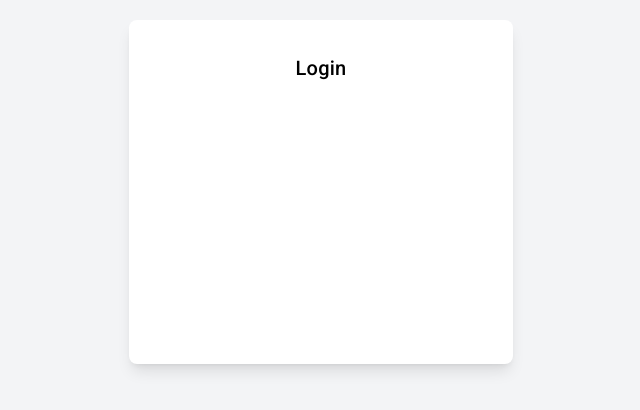
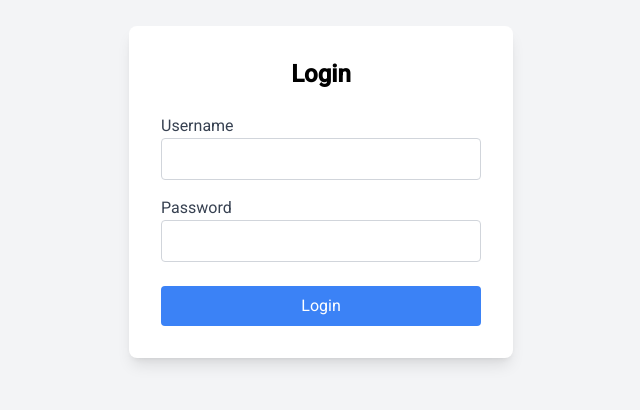
Before and after one commit to theangelmorante/venbo-test-front, an Angular app: page /login in a window 1280 px wide. Shown: the part 208-618 px from the top of the page, without its empty margins (319-959 px from the left). Built offline with nearby package versions, Linux system fonts and the light colour scheme.

Commit message:
feat: init client components

```diff
--- a/angular.json
+++ b/angular.json
@@ -25,7 +25,6 @@
               "src/assets"
             ],
             "styles": [
-              "@angular/material/prebuilt-themes/purple-green.css",
               "src/styles.css"
             ],
             "scripts": [],
--- a/package.json
+++ b/package.json
@@ -11,13 +11,10 @@
   },
   "private": true,
   "dependencies": {
-    "@angular/animations": "^17.3.0",
-    "@angular/cdk": "^17.3.10",
     "@angular/common": "^17.3.0",
     "@angular/compiler": "^17.3.0",
     "@angular/core": "^17.3.0",
     "@angular/forms": "^17.3.0",
-    "@angular/material": "^17.3.10",
     "@angular/platform-browser": "^17.3.0",
     "@angular/platform-browser-dynamic": "^17.3.0",
     "@angular/platform-server": "^17.3.0",
--- /dev/null
+++ b/src/app/components/clients/clients.component.html
@@ -0,0 +1 @@
+<p>clients works!</p>
--- a/src/app/components/login/login.component.html
+++ b/src/app/components/login/login.component.html
@@ -2,23 +2,28 @@
   <div class="bg-white p-8 rounded-lg shadow-lg w-96">
     <h2 class="text-2xl font-semibold mb-6 text-center">Login</h2>
     <form [formGroup]="loginForm" (ngSubmit)="onSubmit()">
-      <mat-form-field appearance="outline" class="w-full mb-4">
-        <mat-label>Username</mat-label>
-        <input matInput formControlName="username" required>
-        <mat-error *ngIf="loginForm.controls['username'].invalid && loginForm.controls['username'].touched">
+      <div *ngIf="errorMessage" class="text-red-600 text-sm mb-4">
+        {{ errorMessage }}
+      </div>
+      <div class="mb-4">
+        <label for="username" class="block text-gray-700">Username</label>
+        <input id="username" formControlName="username" required class="w-full px-3 py-2 border border-gray-300 rounded focus:outline-none focus:ring-2 focus:ring-blue-500">
+        <div *ngIf="loginForm.controls['username'].invalid && loginForm.controls['username'].touched" class="text-red-600 text-sm">
           Username is required
-        </mat-error>
-      </mat-form-field>
+        </div>
+      </div>
 
-      <mat-form-field appearance="outline" class="w-full mb-6">
-        <mat-label>Password</mat-label>
-        <input matInput type="password" formControlName="password" required>
-        <mat-error *ngIf="loginForm.controls['password'].invalid && loginForm.controls['password'].touched">
+      <div class="mb-6">
+        <label for="password" class="block text-gray-700">Password</label>
+        <input id="password" type="password" formControlName="password" required class="w-full px-3 py-2 border border-gray-300 rounded focus:outline-none focus:ring-2 focus:ring-blue-500">
+        <div *ngIf="loginForm.controls['password'].invalid && loginForm.controls['password'].touched" class="text-red-600 text-sm">
           Password is required
-        </mat-error>
-      </mat-form-field>
+        </div>
+      </div>
 
-      <button mat-raised-button color="primary" type="submit" class="w-full" [disabled]="loginForm.invalid">Login</button>
+      <button type="submit" class="w-full bg-blue-500 text-white py-2 rounded hover:bg-blue-600">
+        Login
+      </button>
     </form>
   </div>
 </div>
--- a/src/app/components/login/login.component.ts
+++ b/src/app/components/login/login.component.ts
@@ -2,10 +2,6 @@ import { Component, OnInit } from '@angular/core';
 import { FormBuilder, FormGroup, Validators } from '@angular/forms';
 import { Router } from '@angular/router';
 import { ReactiveFormsModule } from '@angular/forms';
-import { MatFormFieldModule } from '@angular/material/form-field';
-import { MatInputModule } from '@angular/material/input';
-import { MatButtonModule } from '@angular/material/button';
-import { MatIconModule } from '@angular/material/icon';
 import { CommonModule } from '@angular/common';
 import { ApiService } from '../../services/api.service';
 import { HttpClientModule } from '@angular/common/http';
@@ -15,19 +11,12 @@ import { HttpClientModule } from '@angular/common/http';
   templateUrl: './login.component.html',
   styleUrls: ['./login.component.css'],
   standalone: true,
-  imports: [
-    ReactiveFormsModule,
-    MatFormFieldModule,
-    MatInputModule,
-    MatButtonModule,
-    MatIconModule,
-    CommonModule,
-    HttpClientModule,
-  ],
+  imports: [ReactiveFormsModule, CommonModule, HttpClientModule],
   providers: [ApiService],
 })
 export class LoginComponent implements OnInit {
   loginForm!: FormGroup;
+  errorMessage: string = '';
 
   constructor(
     private fb: FormBuilder,
@@ -43,16 +32,27 @@ export class LoginComponent implements OnInit {
   }
 
   onSubmit(): void {
+    console.log(this.loginForm.valid);
     if (this.loginForm.valid) {
-      this.apiService.postData('login', this.loginForm.value).subscribe({
+      this.errorMessage = '';
+      this.apiService.postData('auth/login', this.loginForm.value).subscribe({
         next: (response: any) => {
           localStorage.setItem('jwt', response.token);
+          console.log(response);
           this.router.navigate(['/clients']);
         },
         error: (err) => {
-          console.error('Login failed', err);
+          console.log(err);
+          if (err.status === 401) {
+            this.errorMessage = 'Incorrect username or password.'; // Mensaje de error para 401
+          } else {
+            this.errorMessage =
+              'An unexpected error occurred. Please try again later.';
+          }
         },
       });
+    } else {
+      this.errorMessage = 'Please fill out the form.';
     }
   }
 }
--- a/src/styles.css
+++ b/src/styles.css
@@ -10,3 +10,7 @@ body {
   margin: 0;
   font-family: Roboto, "Helvetica Neue", sans-serif;
 }
+
+input {
+  @apply border-gray-300 focus:ring focus:ring-indigo-200 focus:ring-opacity-50;
+}
```
Also changed, not shown: src/app/components/clients/clients.component.ts (added, +12 -0 lines), src/app/components/clients/clients.component.css (added), 2 other files (tests, documents, lock files or other folders).
